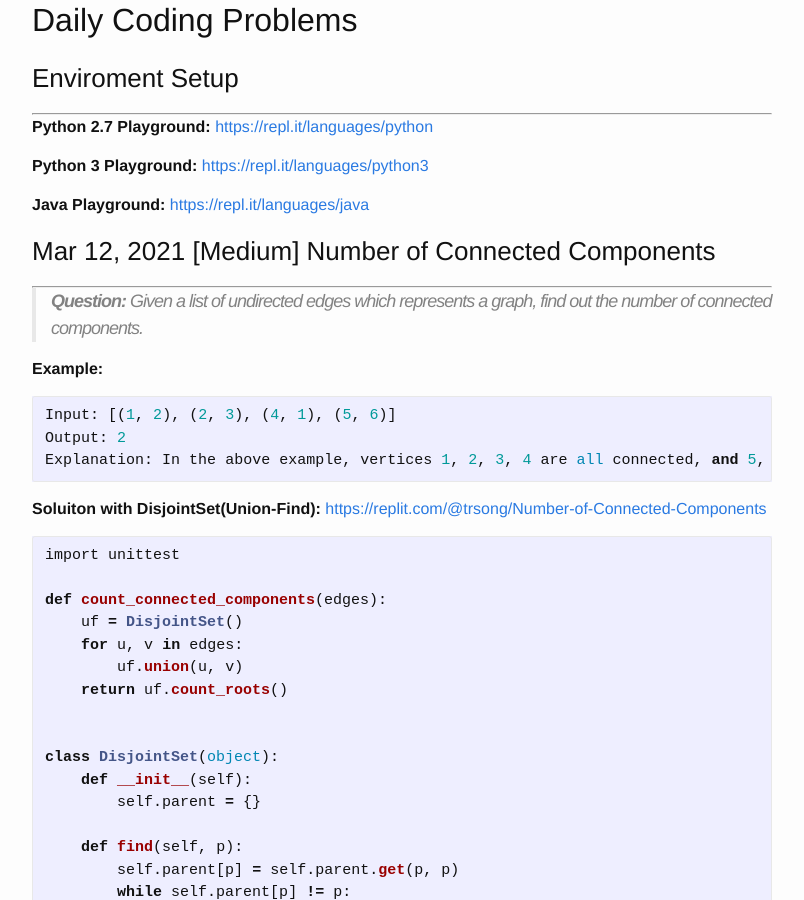
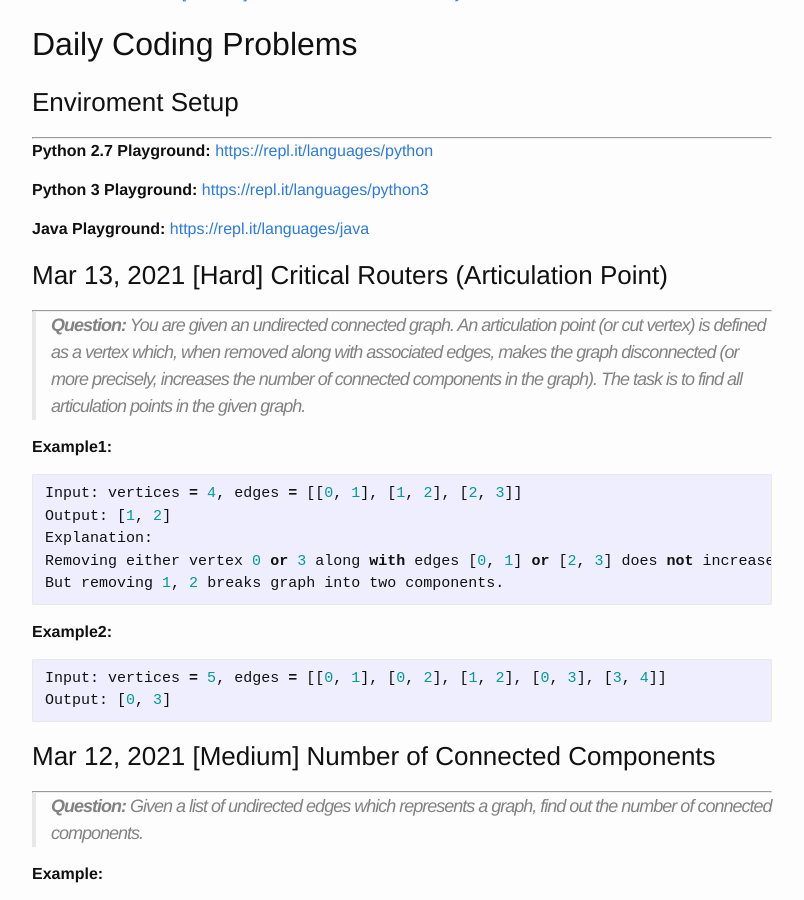
Before and after one commit to trsong/trsong.github.io, a Jekyll site: the page built from _posts/2021-02-01-DailyQuestionsFeb.md, in a window 1280 px wide and 900 px high, scrolled down 1227 px. Shown: the whole window, without its empty margins (238-1042 px from the left). Built offline with Jekyll 4.4.1, drawn with Linux system fonts in a browser that asks for light colours; some of the changed text lies outside the part shown.

Commit message:
Add Mar 13 question

````diff
--- a/_posts/2021-02-01-DailyQuestionsFeb.md
+++ b/_posts/2021-02-01-DailyQuestionsFeb.md
@@ -17,6 +17,26 @@ categories: Python/Java
 **Python 3 Playground:** [https://repl.it/languages/python3](https://repl.it/languages/python3)
 
 **Java Playground:** [https://repl.it/languages/java](https://repl.it/languages/java)
+
+
+### Mar 13, 2021 \[Hard\] Critical Routers (Articulation Point)
+---
+> **Question:** You are given an undirected connected graph. An articulation point (or cut vertex) is defined as a vertex which, when removed along with associated edges, makes the graph disconnected (or more precisely, increases the number of connected components in the graph). The task is to find all articulation points in the given graph.
+
+**Example1:**
+```py
+Input: vertices = 4, edges = [[0, 1], [1, 2], [2, 3]]
+Output: [1, 2]
+Explanation:
+Removing either vertex 0 or 3 along with edges [0, 1] or [2, 3] does not increase number of connected components.
+But removing 1, 2 breaks graph into two components.
+```
+
+**Example2:**
+```py
+Input: vertices = 5, edges = [[0, 1], [0, 2], [1, 2], [0, 3], [3, 4]]
+Output: [0, 3]
+```
 
 
 ### Mar 12, 2021 \[Medium\] Number of Connected Components
````
